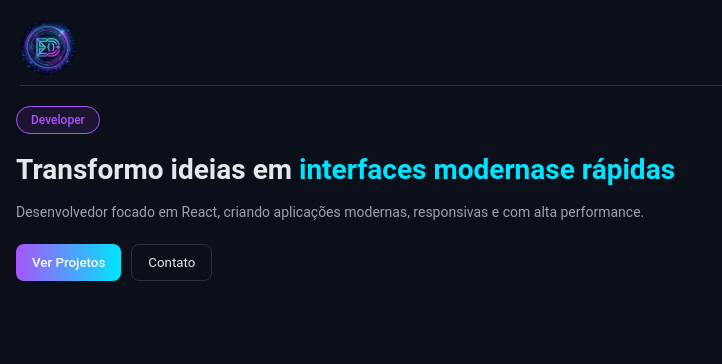
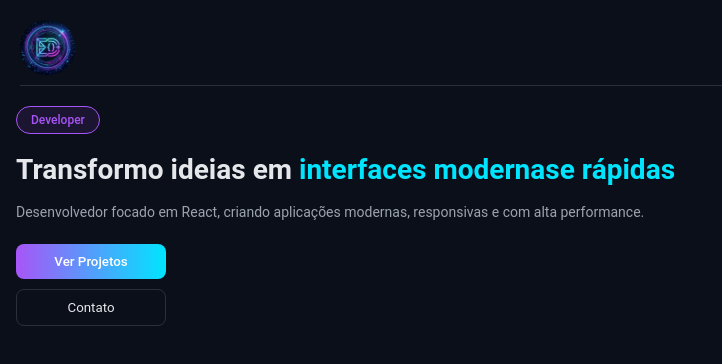
Before and after one commit to Edivilhian-H/CR1P4_DEV, a React (Vite) app: page / in a window 1280 px wide. Shown: the top 364 px of the page, without its empty margins (0-722 px from the left). Built offline with nearby package versions, Linux system fonts and the light colour scheme.

Commit message:
completed buttons Hero

```diff
--- a/src/components/Hero/styles.js
+++ b/src/components/Hero/styles.js
@@ -49,6 +49,7 @@ export const Description = styled.p`
 
 export const ButtonGroup = styled.div`
   display: flex;
+  flex-direction: column;
   gap: 10px;
   margin-top: 20px;
 `;
@@ -57,6 +58,7 @@ export const PrimaryButton = styled.button`
   padding: 10px 16px;
   border-radius: 8px;
   border: none;
+  width: 150px;
 
   color: white;
   font-weight: 500;
@@ -78,6 +80,8 @@ export const PrimaryButton = styled.button`
 export const SecondaryButton = styled.button`
   padding: 10px 16px;
   border-radius: 8px;
+  width: 150px;
+
 
   background: transparent;
   border: 1px solid ${({ theme }) => theme.colors.border};
```
